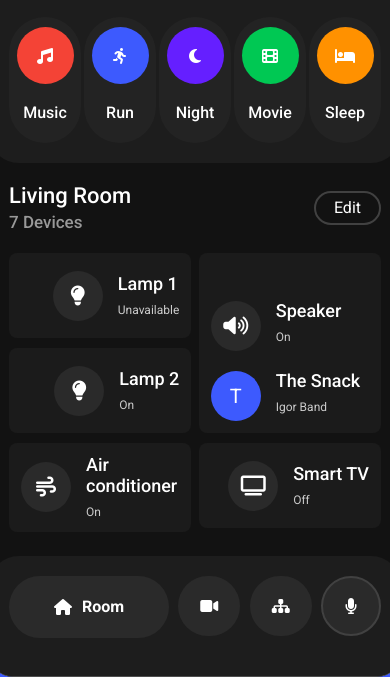
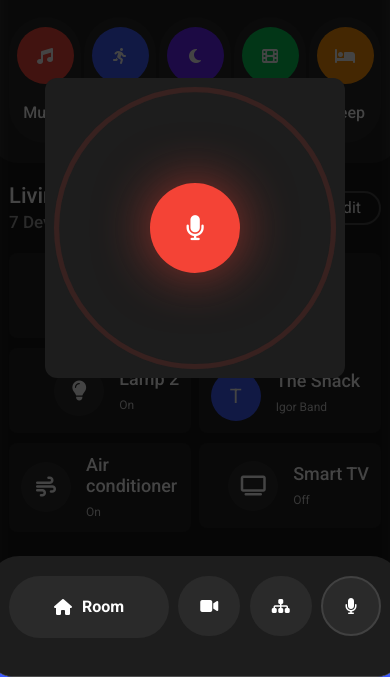
Before and after one commit to willibido/smart-home-app-front-end, a website: page index.html in a window 390 px wide. Both pictures are taken after a click on the button 350 px from the left and 867 px from the top of the page. Shown: the part 261-938 px from the top of the page. Drawn offline with Linux system fonts and the light colour scheme.

Commit message:
Microphone modal added

```diff
--- a/index.html
+++ b/index.html
@@ -13,6 +13,15 @@
 <body>
     <div class="app-container u-margin-top-medium">
         <div class="inner-container">
+            <div class="modal-container hide">
+                <div id="microphone_modal" class="microphone modal">
+                    <div class="icon-container">
+                        <i class="fas fa-microphone"></i>
+                    </div>
+                </div>
+                <div class="modal-overlay"></div>
+            </div>
+
             <!-- NAVEGATION BAR -->
             <nav class="navbar">
                 <div class="navbar__controls-container">
@@ -26,7 +35,7 @@
                         <button class="btn btn--round"><i class="fas fa-sitemap"></i></button>
                     </div>
                     <div class="control">
-                        <button class="btn btn--round btn--bordered btn--recorder"><i class="fas fa-microphone sized"></i></button>
+                        <button id="microphone" class="btn btn--round btn--bordered btn--recorder"><i class="fas fa-microphone sized"></i></button>
                     </div>
                 </div>
             </nav>
--- a/src/js/main.js
+++ b/src/js/main.js
@@ -55,3 +55,46 @@ scenes.forEach(scene => {
         }
     })
 });
+
+const microphoneModalContainer = document.querySelector('.modal-container');
+const microphoneBtn = document.getElementById('microphone');
+const microphoneModal = document.getElementById('microphone_modal');
+const modalOverlay = document.querySelector('.modal-overlay');
+
+const openModal = () => {
+    modalOverlay.classList.remove('fade-out');
+    microphoneModal.classList.remove('fade-out');
+
+    microphoneModalContainer.classList.remove('hide');
+
+    modalOverlay.classList.add('fade-in');
+
+    microphoneModal.classList.add('anim-move-up');
+    microphoneModal.classList.remove('anim-move-down');
+}
+
+const closeModal = () => {
+    modalOverlay.classList.remove('fade-in');
+    modalOverlay.classList.add('fade-out');
+
+    microphoneModal.classList.remove('anim-move-up');
+    microphoneModal.classList.add('anim-move-down');
+
+    setTimeout(()=>{
+        microphoneModalContainer.classList.add('hide');
+    }, 500)
+}
+
+microphoneBtn.addEventListener('click', () => {
+    if (microphoneModalContainer.classList.contains('hide')) {
+        openModal();
+        console.log('Open');
+    } else {
+        closeModal();
+        console.log('Close');
+    }
+})
+
+microphoneModalContainer.addEventListener('click', () => {
+    closeModal();
+})
--- a/src/style/sass/base/_animations.scss
+++ b/src/style/sass/base/_animations.scss
@@ -0,0 +1,78 @@
+@keyframes shadow-pulse {
+    0% {
+        box-shadow: 0 0 5rem rgba($color: $red-color, $alpha: .5);
+    }
+    50%{
+        box-shadow: 0 0 8rem rgba($color: $red-color, $alpha: 1.0);
+    }
+    100%{
+        box-shadow: 0 0 5rem rgba($color: $red-color, $alpha: .5);
+    }
+}
+
+@keyframes circle-pulse {
+    0% {
+        transform: scale(0);
+        opacity: 1;
+    }
+    100% {
+        transform: scale(3);
+        opacity: 0;
+    }
+}
+
+// MOVE UP
+
+@keyframes move-up {
+    0% {
+        transform: translateY(20rem);
+        opacity: 0;
+    }
+    100% {
+        transform: translateY(0rem);
+        opacity: 1;
+    }
+}
+
+.anim-move-up {animation: move-up .5s cubic-bezier(0.65,0.05,0.36,1) forwards;}
+
+// MOVE DOWN
+
+@keyframes move-down {
+    0% {
+        transform: translateY(0rem);
+        opacity: 1;
+    }
+    100% {
+        transform: translateY(20rem);
+        opacity: 0;
+    }
+}
+
+.anim-move-down {animation: move-down .5s cubic-bezier(0.65,0.05,0.36,1) backwards;}
+
+// FADE IN
+
+@keyframes fade-in {
+    0% {
+        opacity: 0;
+    }
+    100% {
+        opacity: 1;
+    }
+}
+
+.fade-in {animation: fade-in .5s cubic-bezier(0.65,0.05,0.36,1) forwards;}
+
+// FADE OUT
+
+@keyframes fade-out {
+    0% {
+        opacity: 1;
+    }
+    100% {
+        opacity: 0;
+    }
+}
+
+.fade-out {animation: fade-out .5s cubic-bezier(0.65,0.05,0.36,1) backwards;}
--- a/src/style/sass/base/_utilites.scss
+++ b/src/style/sass/base/_utilites.scss
@@ -38,8 +38,10 @@
 //      COLOR       |
 // =================|
 
-.u-bg-red { background-color: $red-color !important; }
-.u-bg-blue { background-color: $primary-color !important; }
-.u-bg-violet { background-color: $violet-color !important; }
-.u-bg-green { background-color: $green-color !important; }
-.u-bg-orange { background-color: $orange-color !important; }
+.u-bg-red { background-color: $red-color !important; transition: all .2s ease; }
+.u-bg-blue { background-color: $primary-color !important; transition: all .2s ease; }
+.u-bg-violet { background-color: $violet-color !important; transition: all .2s ease; }
+.u-bg-green { background-color: $green-color !important; transition: all .2s ease; }
+.u-bg-orange { background-color: $orange-color !important; transition: all .2s ease; }
+
+.hide { display: none; }
--- /dev/null
+++ b/src/style/sass/components/_modal.scss
@@ -0,0 +1,57 @@
+.modal-container {
+    z-index: 900;
+
+    .modal {
+        position: absolute;
+        display: flex;
+        justify-content: center;
+        align-items: center;
+        width: 100%;
+        height: 100%;
+        z-index: 1100;
+        transition: all .2s ease;
+
+        .icon-container {
+            display: flex;
+            justify-content: center;
+            align-items: center;
+            background-color: $navbar-color;
+            width: 30rem;
+            height: 30rem;
+            border-radius: 1.2rem;
+
+            i {
+                position: relative;
+                background-color: $red-color;
+                display: flex;
+                justify-content: center;
+                align-items: center;
+                font-size: 2.5rem;
+                // border: $simple-border;
+                height: 9rem;
+                width: 9rem;
+                padding: 3rem;
+                border-radius: 50%;
+                animation: shadow-pulse 1.5s ease-in-out infinite backwards;
+
+                &::after {
+                    border-radius: 50%;
+                    position: absolute;
+                    content: '';
+                    width: 120%;
+                    height: 120%;
+                    border: .2rem solid $red-color;
+                    animation: circle-pulse 1.6s ease-in-out infinite backwards;
+                }
+            }
+        }
+    }
+
+    .modal-overlay {
+        height: 100vh;
+        width: 100%;
+        position: absolute;
+        background-color: #030303bd;
+        filter: blur(10px);
+    }
+}
--- a/src/style/sass/components/_navbar.scss
+++ b/src/style/sass/components/_navbar.scss
@@ -1,4 +1,5 @@
 .navbar {
+    z-index: 2000;
     position: absolute;
     background-color: $navbar-color;
     height: 120px;
--- a/src/style/sass/components/_scene.scss
+++ b/src/style/sass/components/_scene.scss
@@ -39,6 +39,7 @@
             margin-bottom: 2rem;
             height: 5.7rem;
             width: 5.7rem;
+            transition: all .2s ease;
         }
 
         &.movie.active {
--- a/src/style/sass/main.scss
+++ b/src/style/sass/main.scss
@@ -13,6 +13,7 @@
 @import 'components/scene';
 @import 'components/controls';
 @import 'components/device';
+@import 'components/modal';
 
 // Layout
 @import 'layout/container';
```
Also changed, not shown: src/style/css/main.css.
